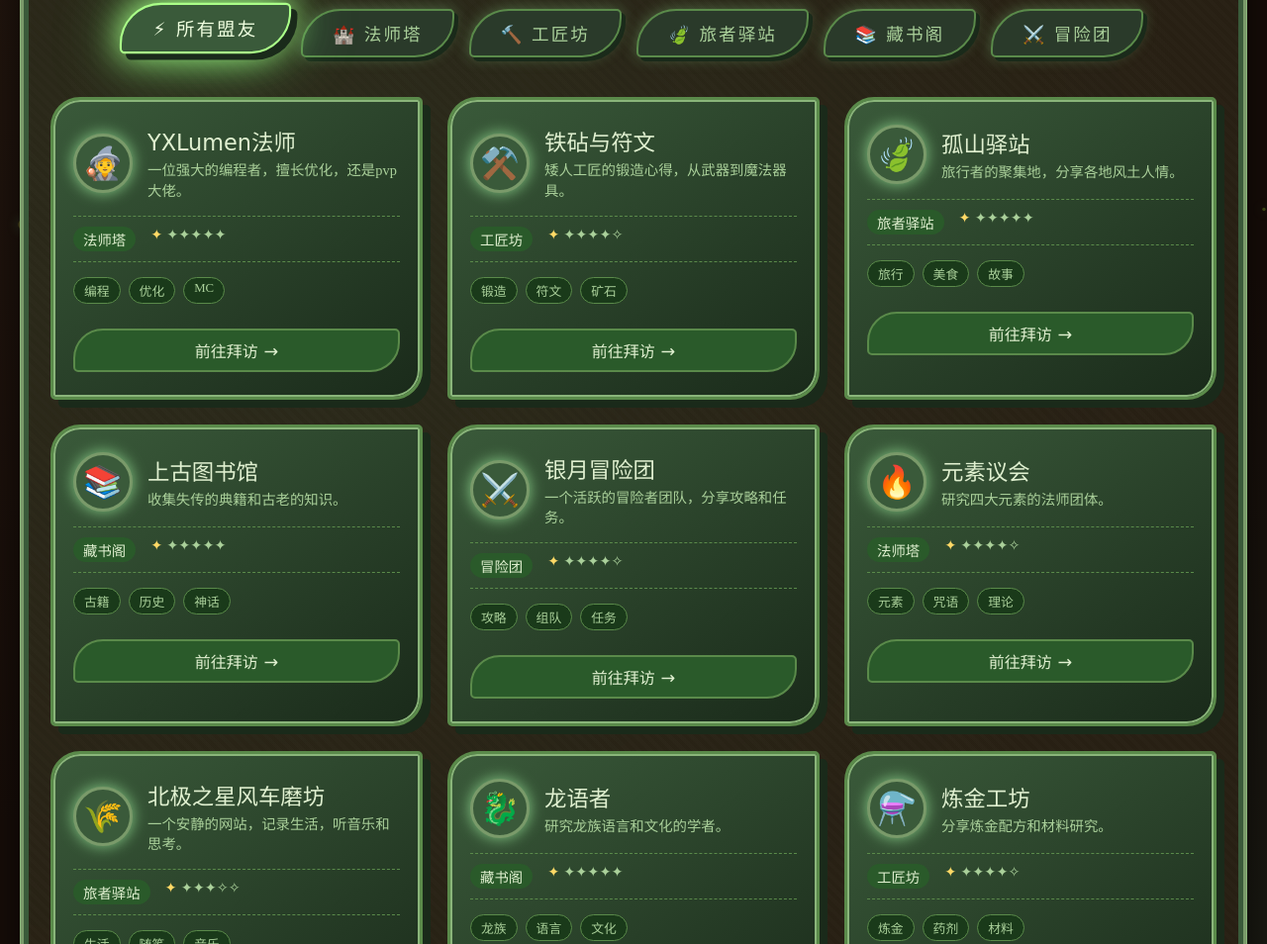
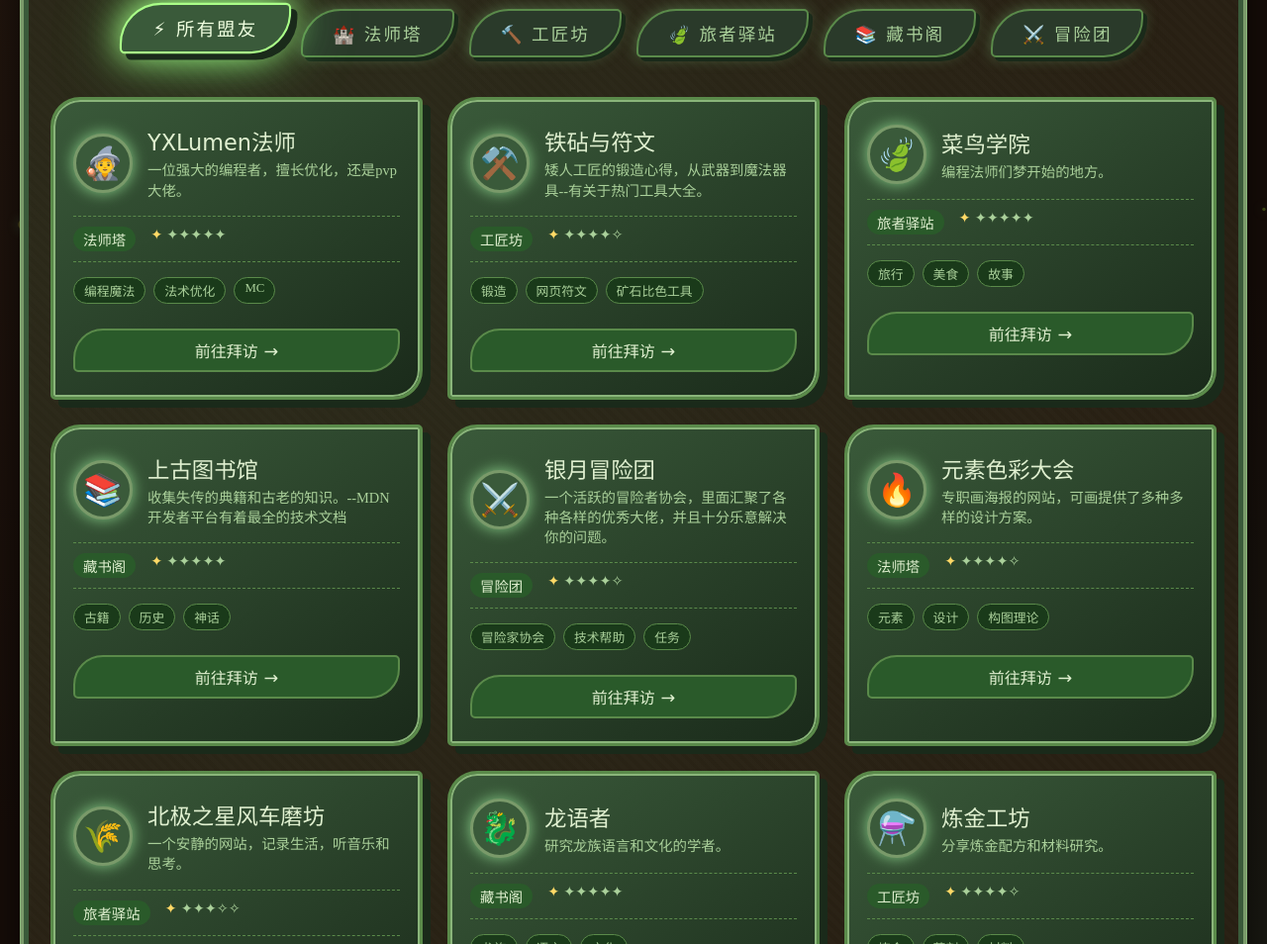
Before and after one commit to Xouerta/Xouertahome, a plain HTML site: page friends/index.html in a window 1280 px wide. Shown: the part 492-1446 px from the top of the page at 99% size. Drawn offline with Linux system fonts and the light colour scheme.

Commit message:
feat(blog): 添加炼金术士避坑指南和魔法理论文章
- 新增 alchemy-101.md 炼金术士常见失误避坑指南
- 新增 magic-theory.md 魔法三定律详细介绍
- 新增 necromancy-ethics.md 死灵法术生命伦理探讨
- 新增 rune-decoding.md 矮人符文解读秘密
- 更新 first-adventure.md 冒险故事内容扩充
- 修改 friends/index.html 友情链接描述和标签优化

```diff
--- a/friends/index.html
+++ b/friends/index.html
@@ -606,57 +606,57 @@
             icon: '🧙',
             category: '法师塔',
             url: 'https://YXLumen.github.io',
-            tags: ['编程', '优化', 'MC'],
+            tags: ['编程魔法', '法术优化', 'MC'],
             rating: 5,
             status: 'active'
         },
         {
             name: '铁砧与符文',
-            description: '矮人工匠的锻造心得，从武器到魔法器具。',
+            description: '矮人工匠的锻造心得，从武器到魔法器具--有关于热门工具大全。',
             icon: '⚒️',
             category: '工匠坊',
-            url: 'https://dwarf-forge.github.io',
-            tags: ['锻造', '符文', '矿石'],
+            url: 'https://www.jyshare.com/',
+            tags: ['锻造', '网页符文', '矿石比色工具'],
             rating: 4,
             status: 'active'
         },
         {
-            name: '孤山驿站',
-            description: '旅行者的聚集地，分享各地风土人情。',
+            name: '菜鸟学院',
+            description: '编程法师们梦开始的地方。',
             icon: '🍃',
             category: '旅者驿站',
-            url: 'https://wanderers-inn.github.io',
+            url: 'https://www.runoob.com/',
             tags: ['旅行', '美食', '故事'],
             rating: 5,
             status: 'active'
         },
         {
             name: '上古图书馆',
-            description: '收集失传的典籍和古老的知识。',
+            description: '收集失传的典籍和古老的知识。--MDN开发者平台有着最全的技术文档',
             icon: '📚',
             category: '藏书阁',
-            url: 'https://ancient-library.github.io',
+            url: 'https://developer.mozilla.org/zh-CN/',
             tags: ['古籍', '历史', '神话'],
             rating: 5,
             status: 'active'
         },
         {
             name: '银月冒险团',
-            description: '一个活跃的冒险者团队，分享攻略和任务。',
+            description: '一个活跃的冒险者协会，里面汇聚了各种各样的优秀大佬，并且十分乐意解决你的问题。',
             icon: '⚔️',
             category: '冒险团',
-            url: 'https://silvermoon.github.io',
-            tags: ['攻略', '组队', '任务'],
+            url: 'https://stackoverflow.com/',
+            tags: ['冒险家协会', '技术帮助', '任务'],
             rating: 4,
             status: 'active'
         },
         {
-            name: '元素议会',
-            description: '研究四大元素的法师团体。',
+            name: '元素色彩大会',
+            description: '专职画海报的网站，可画提供了多种多样的设计方案。',
             icon: '🔥',
             category: '法师塔',
-            url: 'https://elemental-council.github.io',
-            tags: ['元素', '咒语', '理论'],
+            url: 'https://www.canva.cn/',
+            tags: ['元素', '设计', '构图理论'],
             rating: 4,
             status: 'active'
         },
```
Also changed, not shown: 5 other files.
